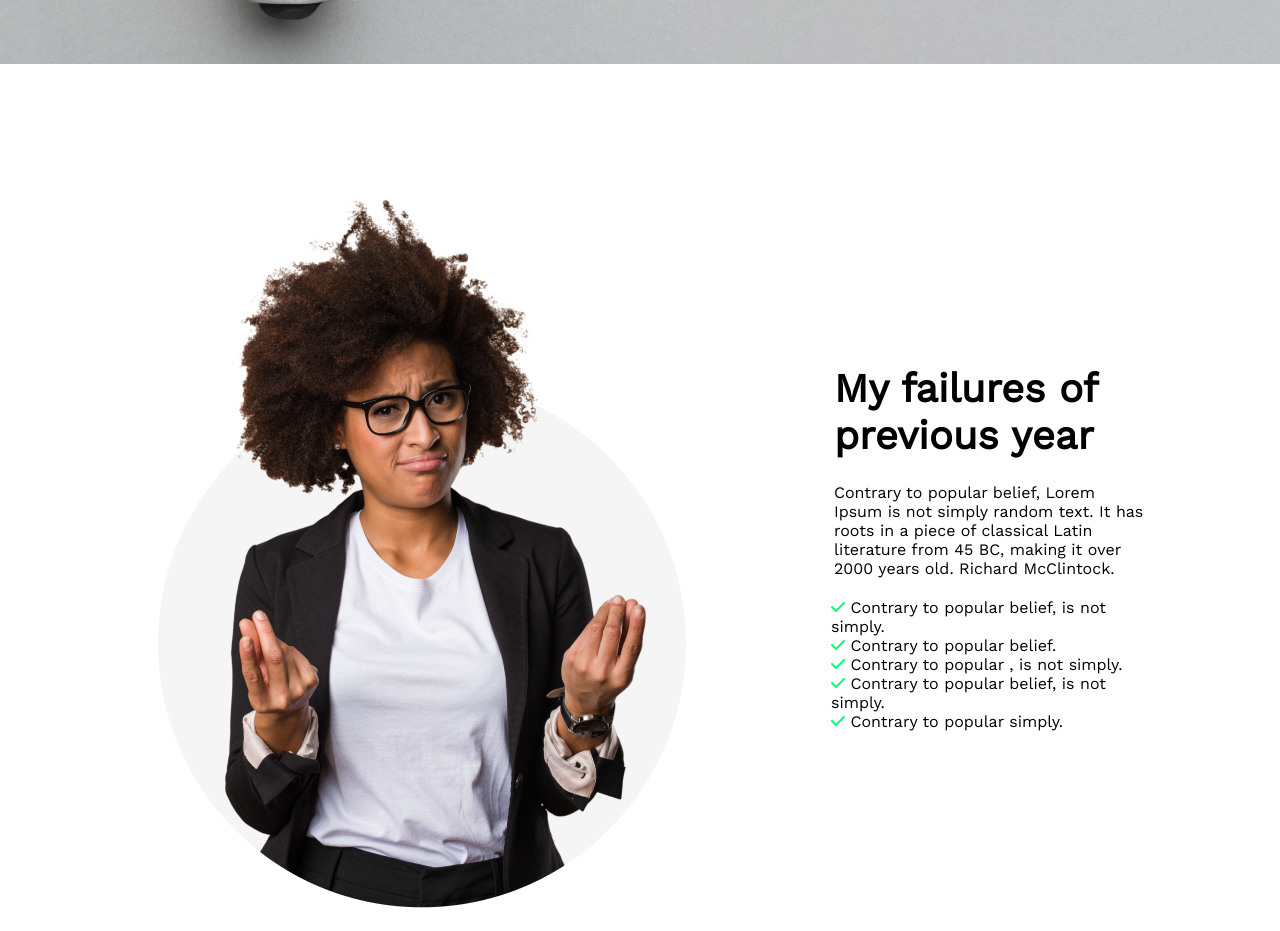
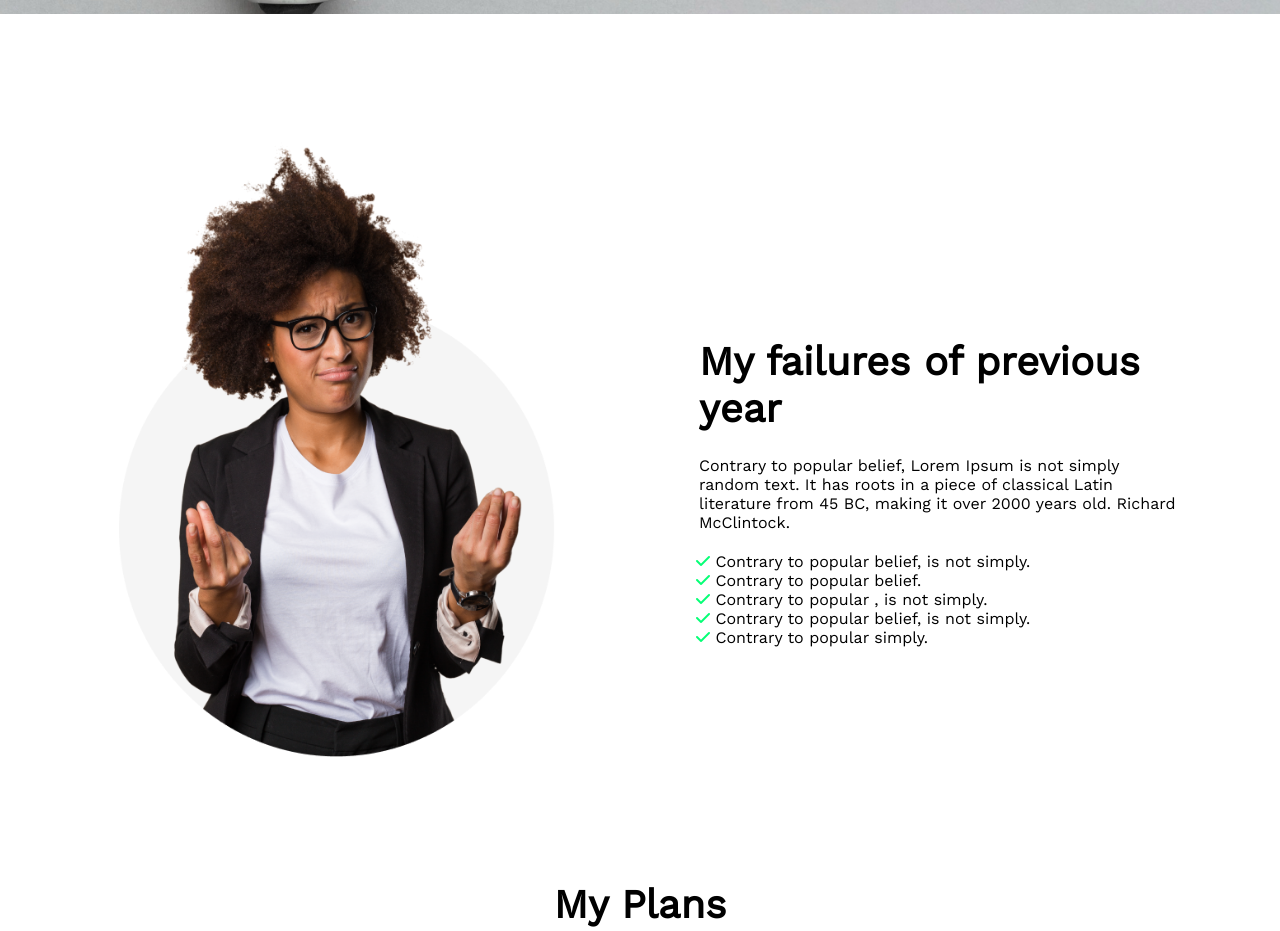
Before and after one commit to Amirulislamsohan/new-year-new-me-assignment, a plain HTML site: page index.html in a window 1280 px wide. Shown: the part 636-1567 px from the top of the page. Drawn offline with nearby package versions, Linux system fonts and the light colour scheme.

Commit message:
seat image height

```diff
--- a/styles/style.css
+++ b/styles/style.css
@@ -20,7 +20,7 @@
 #header {
     background-image: url(../images/banner/banner2.png);
     background-repeat: no-repeat;
-    height: 700px;
+    height: 650px;
     display: flex;
     justify-content: end;
     align-items: center;
@@ -56,11 +56,19 @@
 .person-section {
     display: flex;
     align-items: center;
-    margin: 120px 135px;
+    margin: 120px 100px;
+
+}
+
+.person-section img {
+    width: 469px;
+
+    Height: 623.3px;
 
 }
 
 .person-container {
+    margin-top: 90px;
     margin-left: 130px;
 }
 
@@ -139,7 +147,7 @@
 
     background-image: url(../images/watch.png);
     background-repeat: no-repeat;
-    height: 300px;
+    height: 307px;
     margin: 20px 143px;
     display: flex;
     justify-content: center;
```
